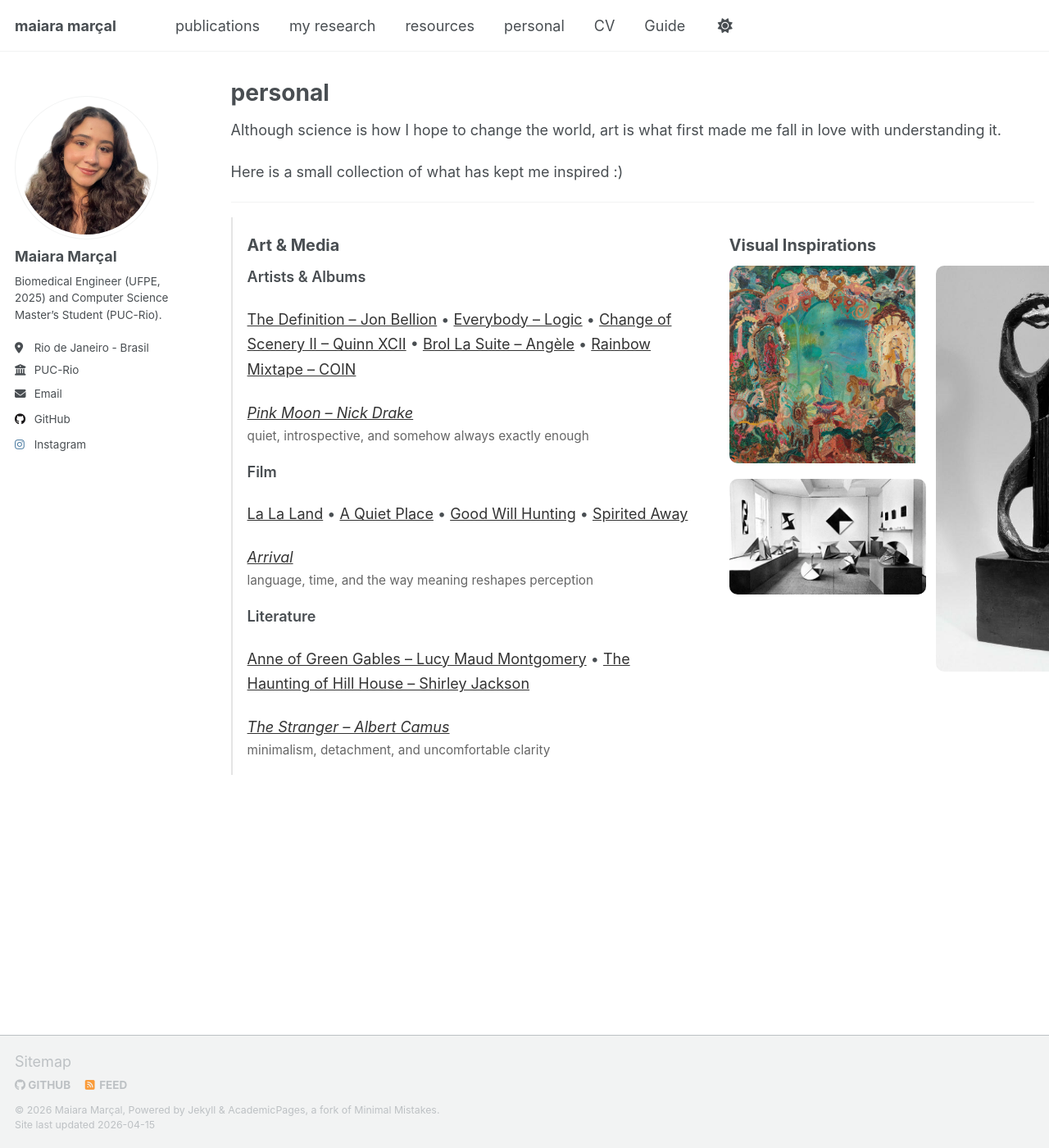
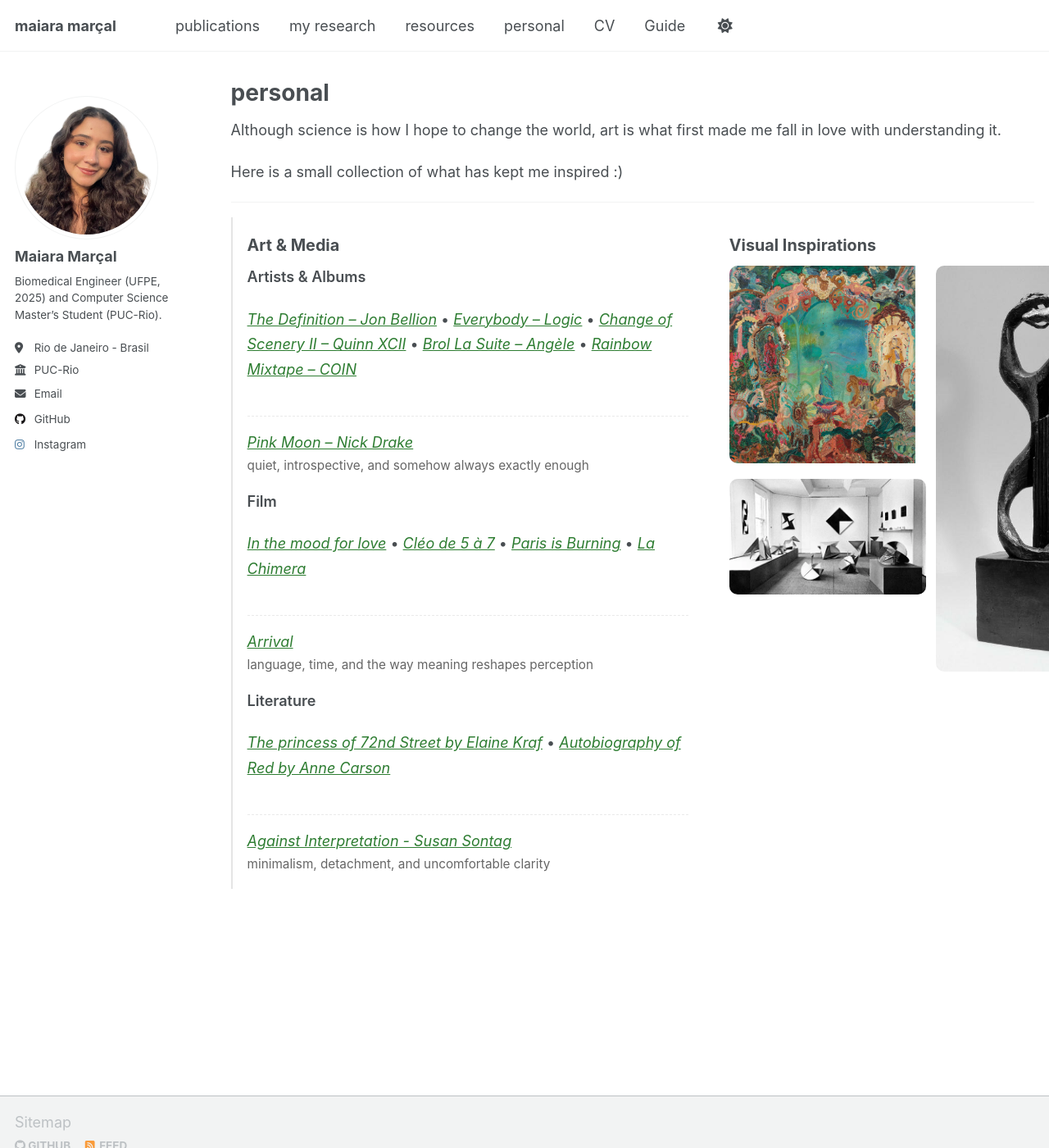
Before and after one commit to maiaramaaraujo/maiaramaaraujo.github.io, a Jekyll site: the page built from _pages/personal.html, in a window 1280 px wide and 1400 px high. Shown: the whole window at 82% size. Built offline with Jekyll 4.4.1, drawn with Linux system fonts in a browser that asks for light colours; a script that is not in the unit is left out.

Commit message:
Update personal.html

```diff
--- a/_pages/personal.html
+++ b/_pages/personal.html
@@ -4,6 +4,7 @@ title: "personal"
 permalink: /personal/
 author_profile: true
 ---
+
 {% include base_path %}
 
 <div class="wordwrap">
@@ -22,40 +23,49 @@ author_profile: true
 
     <p class="category">Artists & Albums</p>
     <p class="items">
-    <a href="#">The Definition – Jon Bellion</a> •
-    <a href="#">Everybody – Logic</a> •
-    <a href="#">Change of Scenery II – Quinn XCII</a> •
-    <a href="#">Brol La Suite – Angèle</a> •
-    <a href="#">Rainbow Mixtape – COIN</a>
+      <a href="https://example.com/jon-bellion" class="media-link">The Definition – Jon Bellion</a> •
+      <a href="https://example.com/logic-everybody" class="media-link">Everybody – Logic</a> •
+      <a href="https://example.com/quinn-xcii" class="media-link">Change of Scenery II – Quinn XCII</a> •
+      <a href="https://example.com/angele-brol" class="media-link">Brol La Suite – Angèle</a> •
+      <a href="https://example.com/coin" class="media-link">Rainbow Mixtape – COIN</a>
     </p>
 
+    <!-- NEW SPACE -->
+    <p class="description-space"></p>
+
     <p class="highlight">
-    <em><a href="#">Pink Moon – Nick Drake</a></em><br>
-    <span class="note">quiet, introspective, and somehow always exactly enough</span>
+      <em><a href="https://example.com/nick-drake" class="media-link">Pink Moon – Nick Drake</a></em><br>
+      <span class="note">quiet, introspective, and somehow always exactly enough</span>
     </p>
 
     <p class="category">Film</p>
     <p class="items">
-    <a href="#">La La Land</a> •
-    <a href="#">A Quiet Place</a> •
-    <a href="#">Good Will Hunting</a> •
-    <a href="#">Spirited Away</a>
+      <a href="https://example.com/la-la-land" class="media-link">In the mood for love</a> •
+      <a href="https://example.com/a-quiet-place" class="media-link">Cléo de 5 à 7</a> •
+      <a href="https://example.com/good-will-hunting" class="media-link">Paris is Burning</a> •
+      <a href="https://example.com/spirited-away" class="media-link">La Chimera</a>
     </p>
 
+    <!-- NEW SPACE -->
+    <p class="description-space"></p>
+
     <p class="highlight">
-    <em><a href="#">Arrival</a></em><br>
-    <span class="note">language, time, and the way meaning reshapes perception</span>
+      <em><a href="https://example.com/arrival" class="media-link">Arrival</a></em><br>
+      <span class="note">language, time, and the way meaning reshapes perception</span>
     </p>
 
     <p class="category">Literature</p>
     <p class="items">
-    <a href="#">Anne of Green Gables – Lucy Maud Montgomery</a> •
-    <a href="#">The Haunting of Hill House – Shirley Jackson</a>
+      <a href="https://example.com/anne-of-green-gables" class="media-link">The princess of 72nd Street by Elaine Kraf</a> •
+      <a href="https://example.com/haunting-of-hill-house" class="media-link">Autobiography of Red by Anne Carson</a>
     </p>
 
+    <!-- NEW SPACE -->
+    <p class="description-space"></p>
+
     <p class="highlight">
-    <em><a href="#">The Stranger – Albert Camus</a></em><br>
-    <span class="note">minimalism, detachment, and uncomfortable clarity</span>
+      <em><a href="https://example.com/camus-stranger" class="media-link">Against Interpretation - Susan Sontag</a></em><br>
+      <span class="note">minimalism, detachment, and uncomfortable clarity</span>
     </p>
 
   </div>
@@ -90,7 +100,7 @@ author_profile: true
 
 <style>
 
-/* ===== EXPAND PAGE WIDTH (Academic Pages override) ===== */
+/* ===== PAGE WIDTH ===== */
 .page {
   max-width: 1500px;
 }
@@ -103,14 +113,14 @@ author_profile: true
   max-width: 1500px;
 }
 
-/* ===== GRID (creates 2 columns inside main content) ===== */
+/* ===== GRID ===== */
 .main-grid {
   display: grid;
   grid-template-columns: 1.2fr 0.8fr;
   gap: 50px;
 }
 
-/* ===== JOURNAL STYLE ===== */
+/* ===== JOURNAL ===== */
 .journal {
   border-left: 2px solid #e5e5e5;
   padding-left: 18px;
@@ -140,16 +150,34 @@ author_profile: true
   color: #666;
 }
 
-/* ===== GALLERY COLUMN ===== */
+/* ===== NEW DESCRIPTION SPACE ===== */
+.description-space {
+  margin: 18px 0;
+  min-height: 18px;
+  border-bottom: 1px dashed #ddd;
+  opacity: 0.6;
+}
+
+/* ===== MEDIA LINKS ===== */
+.media-link {
+  color: #2e7d32;
+  font-style: italic;
+  text-decoration: none;
+  transition: 0.2s ease;
+}
+
+.media-link:hover {
+  text-decoration: underline;
+  color: #1b5e20;
+}
+
+/* ===== GALLERY ===== */
 .visual-column {
   position: sticky;
   top: 20px;
-
-  /* 🔥 THIS CREATES THE "INVASION" EFFECT */
   margin-right: -120px;
 }
 
-/* ===== MASONRY ===== */
 .gallery-masonry {
   column-count: 2;
   column-gap: 12px;
```
